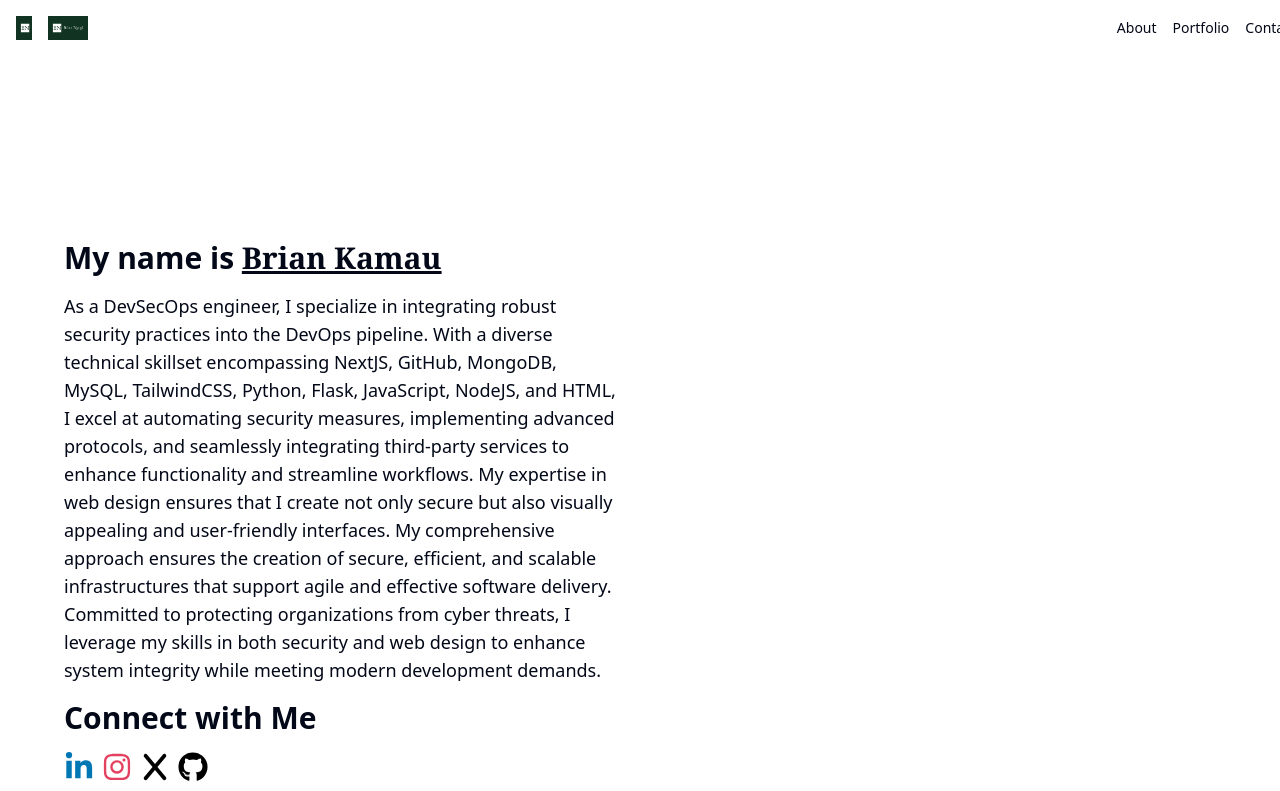
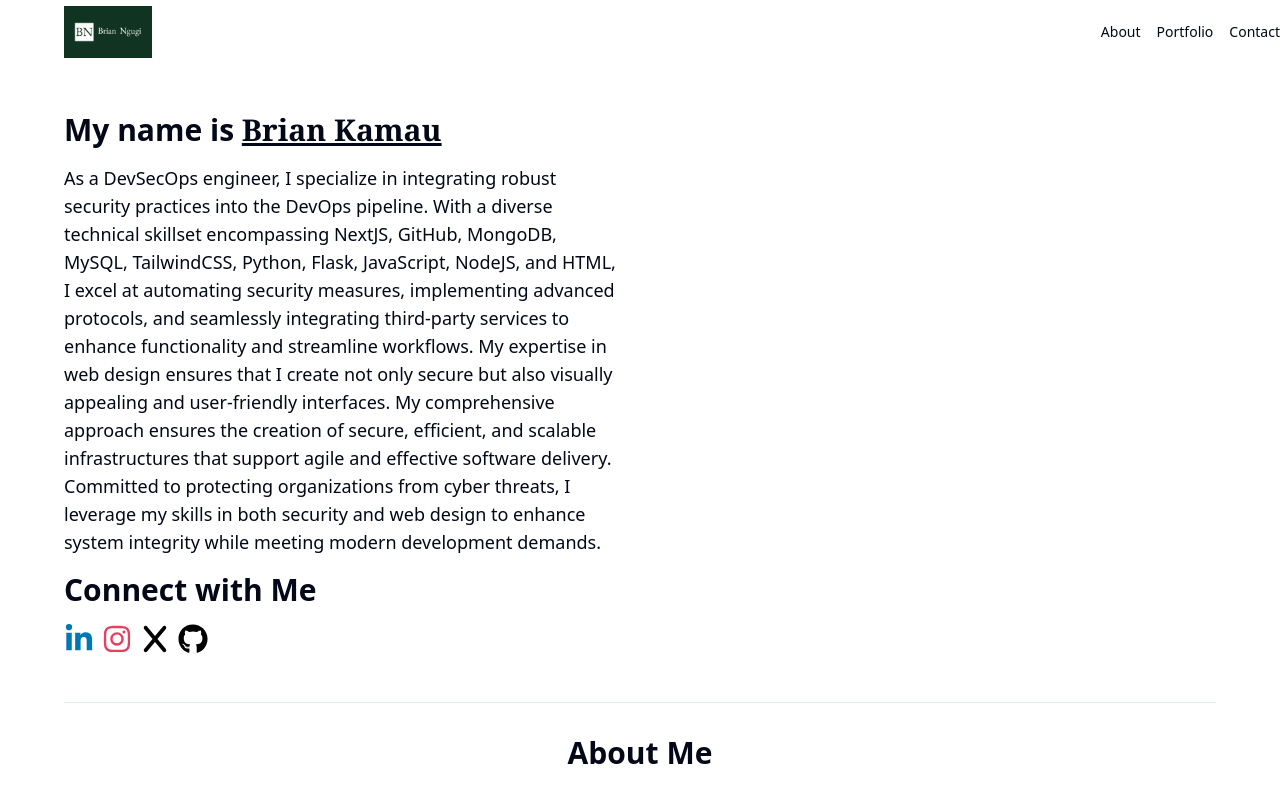
Before and after one commit to CARTOON01/cartoon, a Next.js app: page / in a window 1280 px wide. Shown: the top 791 px of the page. Built offline with nearby package versions, Linux system fonts and the light colour scheme.

Commit message:
Refactor header component layout and navigation links

```diff
--- a/app/(main)/_components/header.tsx
+++ b/app/(main)/_components/header.tsx
@@ -6,16 +6,20 @@ import Link from "next/link";
 export const Header = () => {
     return (
         <div className={cn(
-            "z-50 bg-background dark:bg-[#1F1F1F] fixed top-0 flex items-center justify-between w-full p-4"
+            "z-50 bg-background dark:bg-[#1F1F1F] fixed top-0 w-full"
         )}>
-            <Logo />
-            <div className="hidden md:flex items-center gap-x-4">
-                <Link href="#" className="text-sm font-medium">About</Link>
-                <Link href="#" className="text-sm font-medium">Portfolio</Link>
-                <Link href="#" className="text-sm font-medium">Contact</Link>
-            </div>
-            <div className="md:hidden">
-                <MenuButton />
+            <div className="max-w-7xl mx-auto px-4 sm:px-6 lg:px-8">
+                <div className="flex items-center justify-between h-16">
+                    <Logo />
+                    <div className="hidden md:flex items-center space-x-4">
+                        <Link href="#" className="text-sm font-medium hover:text-gray-300">About</Link>
+                        <Link href="#" className="text-sm font-medium hover:text-gray-300">Portfolio</Link>
+                        <Link href="#" className="text-sm font-medium hover:text-gray-300">Contact</Link>
+                    </div>
+                    <div className="md:hidden">
+                        <MenuButton />
+                    </div>
+                </div>
             </div>
         </div>
     );
--- a/app/(main)/_components/home.tsx
+++ b/app/(main)/_components/home.tsx
@@ -7,7 +7,7 @@ import { Button } from "@/components/ui/button";
 
 export const HomePage = () => {
     return (
-        <div className="max-w-6xl mx-auto pt-4 sm:pt-8 md:pt-12 lg:pt-16">
+        <div className="max-w-6xl mx-auto pt-2 sm:pt-4 md:pt-6 lg:pt-8">
             <div className="flex flex-col md:flex-row gap-8 items-start">
                 <div className="flex-1 space-y-4 mb-4">
                 <h1 className="text-2xl sm:text-3xl md:text-3xl font-semibold text-start">
@@ -74,7 +74,7 @@ export const HomePage = () => {
                 <div className="flex flex-row sm:flex-row justify-center gap-8 container mx-auto mb-4">
                     <ImageGallery />
                 </div>
-                <Button variant="link" className="mx-auto">
+                <Button className="mx-auto">
                         View More Items
                     </Button>
             </div>
--- a/app/(main)/_components/logo.tsx
+++ b/app/(main)/_components/logo.tsx
@@ -3,11 +3,11 @@ import Link from "next/link";
 
 export const Logo = () => {
     return (
-        <Link href="/" className="flex items-center gap-x-2">
+        <Link href="/" className="flex items-center space-x-2">
             <Image
                 src="/logo.png"
-                height="40"
-                width="40"
+                height="88"
+                width="88"
                 alt="logo"
             />
         </Link>
--- a/app/(main)/page.tsx
+++ b/app/(main)/page.tsx
@@ -7,7 +7,7 @@ const Home = () => {
     <div className="flex flex-col min-h-screen dark:bg-[#1F1F1F]">
       <Analytics />
       <Header />
-      <main className="h-full sm:pt-24">
+      <main className="h-full">
         <div className="flex flex-col items-center justify-center md:justify-start text-center">
           <HomePage />
         </div>
```
